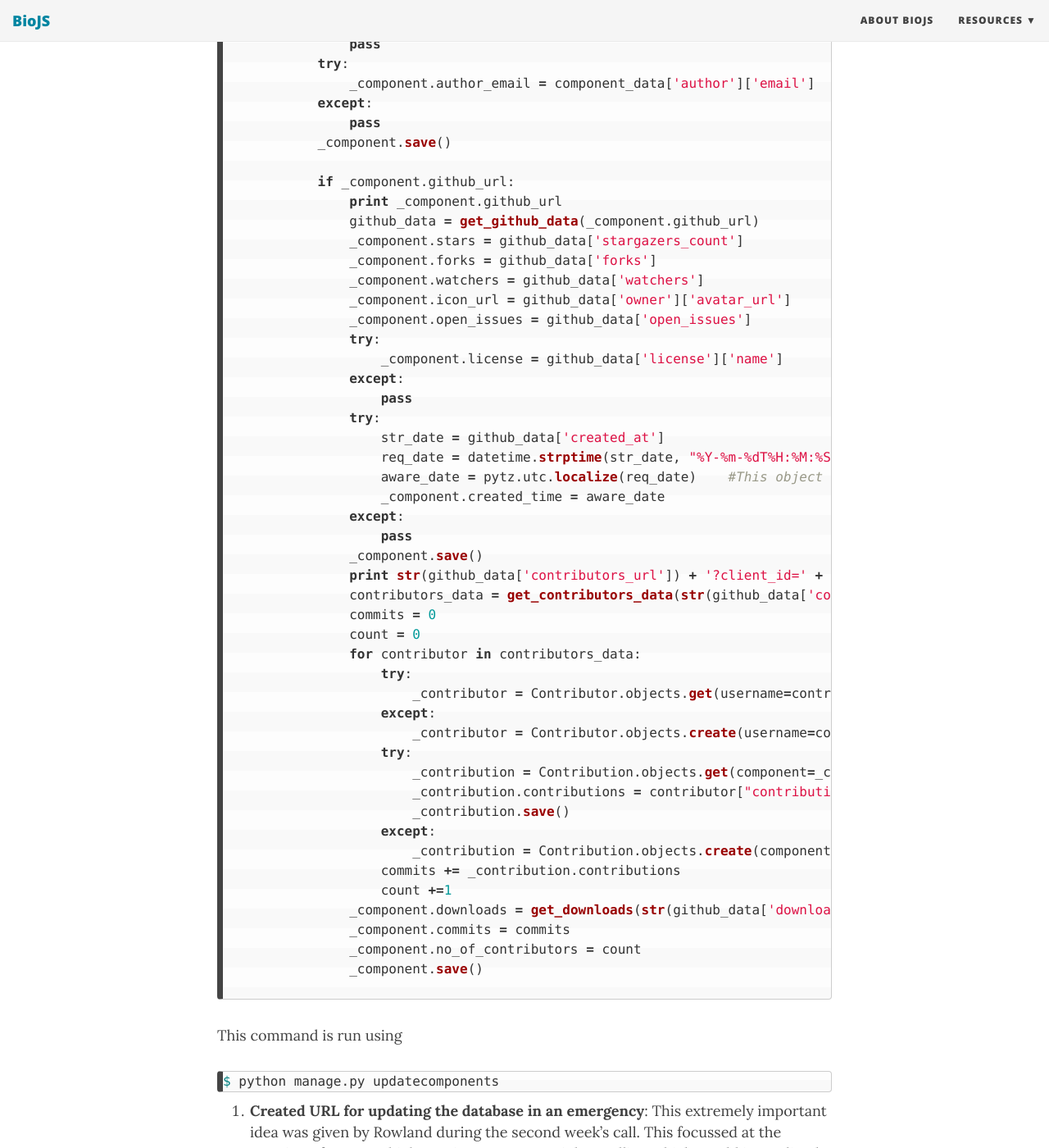
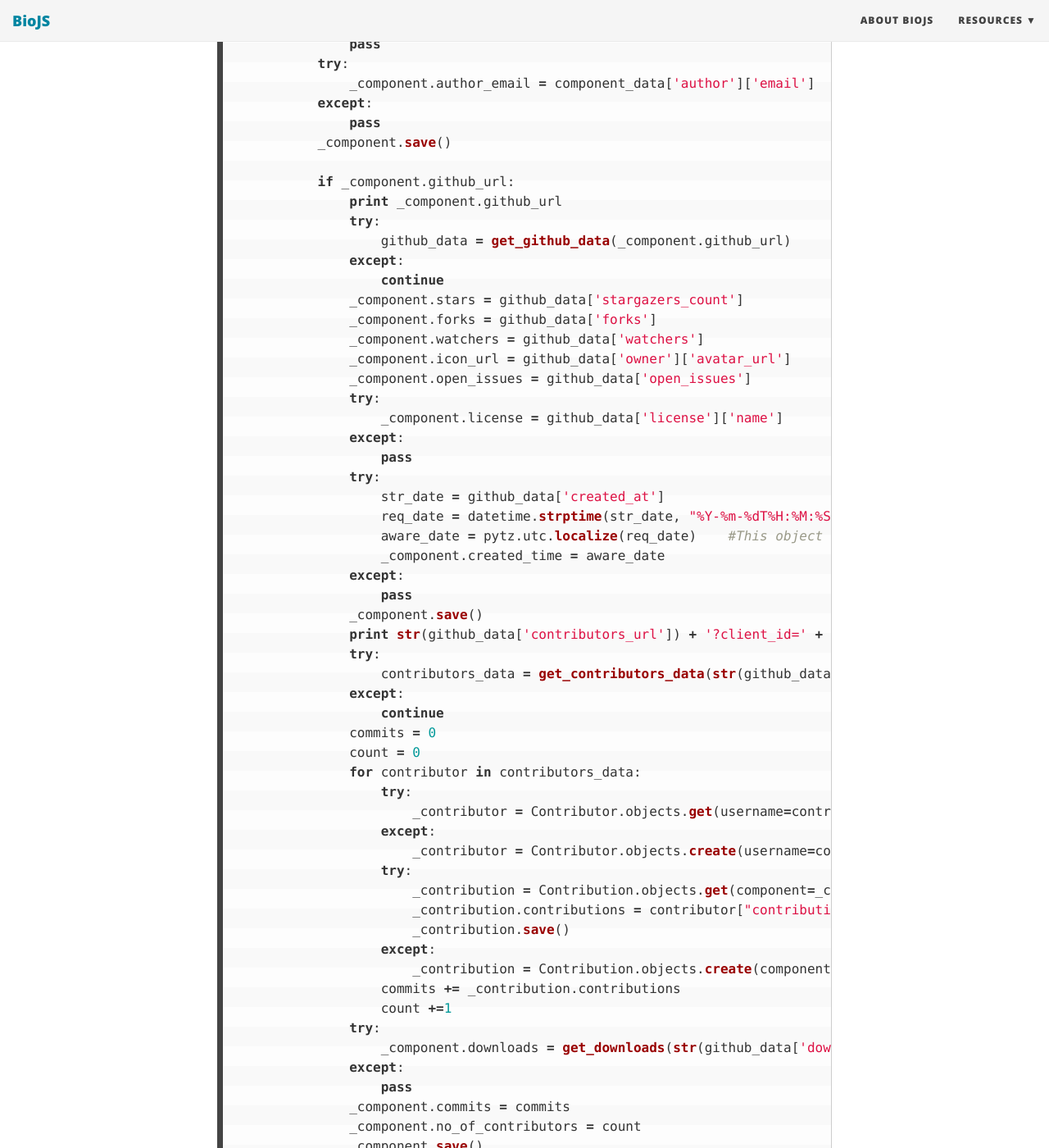
Before and after one commit to biojs/biojs.github.io, a Jekyll site: the page built from _posts/2018-05-22-week-2-backend.md, in a window 1280 px wide and 1400 px high, scrolled down 8648 px. Shown: the whole window at 82% size. Built offline with Jekyll 4.4.1, drawn with Linux system fonts in a browser that asks for light colours; nearby versions of some CDN libraries.

Commit message:
Updated management command in previous blog

```diff
--- a/_posts/2018-05-22-week-2-backend.md
+++ b/_posts/2018-05-22-week-2-backend.md
@@ -214,7 +214,10 @@ class Command(BaseCommand):
 
             if _component.github_url:
                 print _component.github_url
-                github_data = get_github_data(_component.github_url)
+                try:
+                    github_data = get_github_data(_component.github_url)
+                except:
+                    continue
                 _component.stars = github_data['stargazers_count']
                 _component.forks = github_data['forks']
                 _component.watchers = github_data['watchers']
@@ -233,7 +236,10 @@ class Command(BaseCommand):
                     pass
                 _component.save()
                 print str(github_data['contributors_url']) + '?client_id=' + GITHUB_CLIENT_ID + '&client_secret=' + GITHUB_CLIENT_SECRET
-                contributors_data = get_contributors_data(str(github_data['contributors_url']) + '?client_id=' + GITHUB_CLIENT_ID + '&client_secret=' + GITHUB_CLIENT_SECRET)
+                try:
+                    contributors_data = get_contributors_data(str(github_data['contributors_url']) + '?client_id=' + GITHUB_CLIENT_ID + '&client_secret=' + GITHUB_CLIENT_SECRET)
+                except:
+                    continue
                 commits = 0
                 count = 0
                 for contributor in contributors_data:
@@ -249,7 +255,10 @@ class Command(BaseCommand):
                         _contribution = Contribution.objects.create(component=_component, contributor=_contributor, contributions=contributor["contributions"])
                     commits += _contribution.contributions
                     count +=1
-                _component.downloads = get_downloads(str(github_data['downloads_url']) + '?client_id=' + GITHUB_CLIENT_ID + '&client_secret=' + GITHUB_CLIENT_SECRET)
+                try:
+                    _component.downloads = get_downloads(str(github_data['downloads_url']) + '?client_id=' + GITHUB_CLIENT_ID + '&client_secret=' + GITHUB_CLIENT_SECRET)
+                except:
+                    pass
                 _component.commits = commits
                 _component.no_of_contributors = count
                 _component.save()
```
